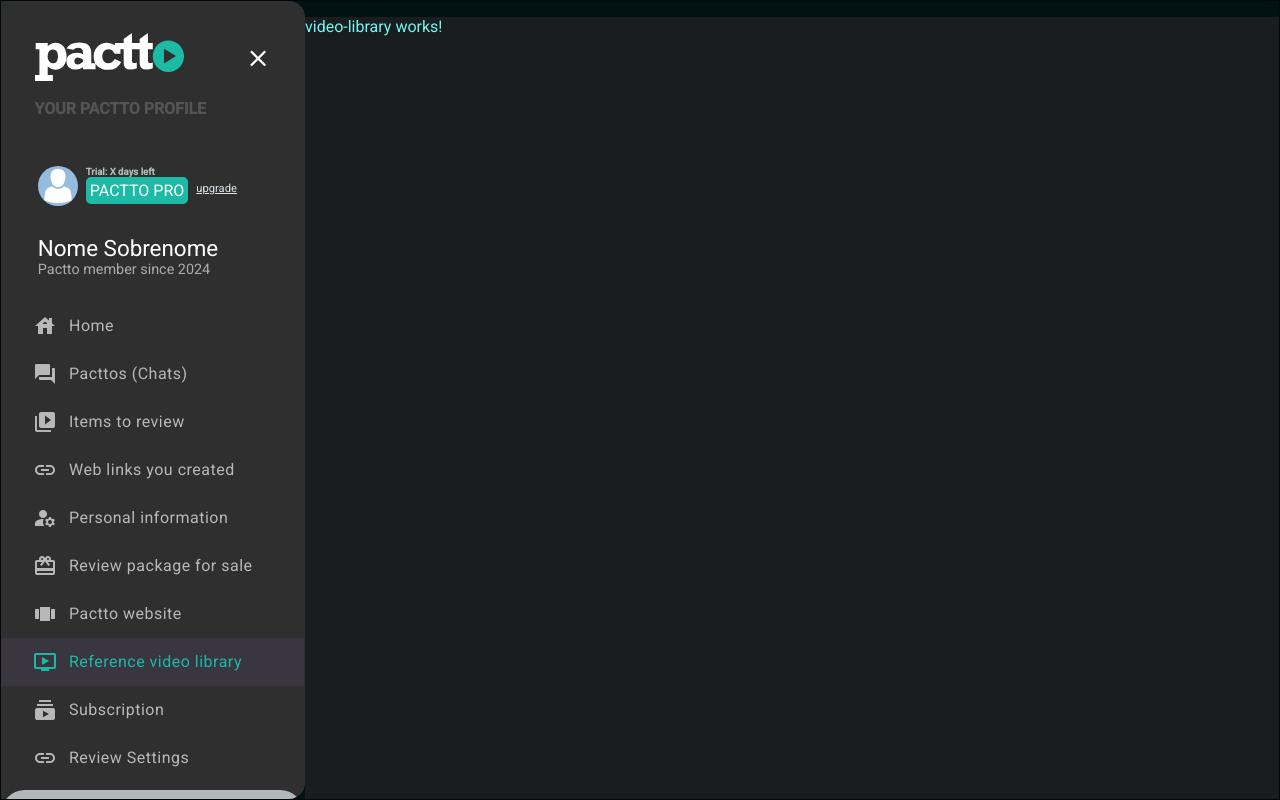
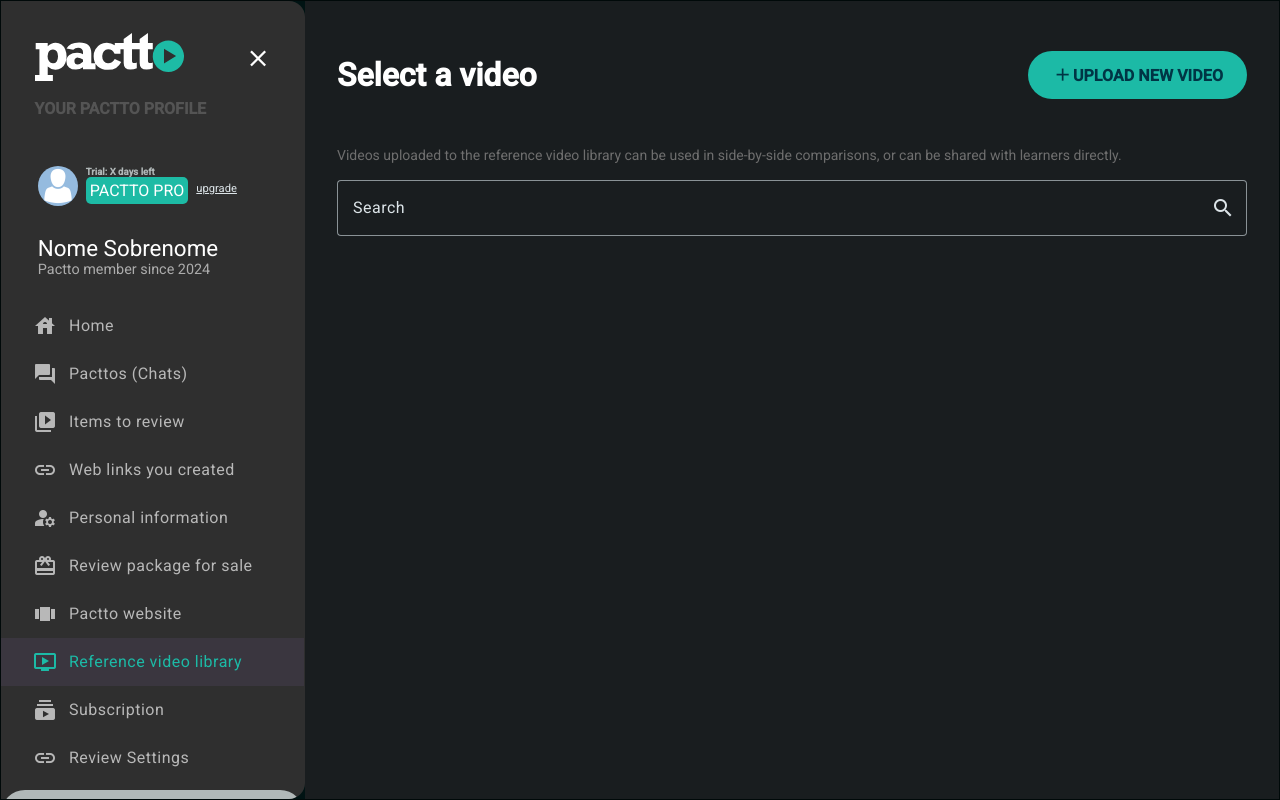
Before and after one commit to JNaicraG/pactto-dashboard, an Angular app: page /library in a window 1280 px wide. Built offline with nearby package versions, Linux system fonts and the light colour scheme.

Commit message:
feat(videoLibrary): created and implemented video library and routes (the mockup)

```diff
--- a/src/app/app.routes.ts
+++ b/src/app/app.routes.ts
@@ -10,8 +10,8 @@
     { path:'home' , component: HomeComponent },
     { path:'pacttos' , component: PacttosComponent },
     { path:'videos-to-review' , component: ReviewVideosComponent },
+    { path:'library' , component: VideoLibraryComponent },
     { path:'shared-links' , component: SharedLinksComponent },
-    { path:'library' , component: VideoLibraryComponent },
     { path:'', component: HomeComponent, pathMatch:'full' },
     { path:'**', component: NotFoundComponent },
 ];
--- a/src/app/pages/video-library/video-library.component.html
+++ b/src/app/pages/video-library/video-library.component.html
@@ -1 +1,8 @@
-<p>video-library works!</p>
+<app-container class="container">
+    <div>
+        <h1>Select a video</h1>
+        <app-file-upload class="file-upload"></app-file-upload>
+    </div>
+    <h3>Videos uploaded to the reference video library can be used in side-by-side comparisons, or can be shared with learners directly.</h3>
+    <app-search-bar [queryControl]="queryControl"></app-search-bar>
+</app-container>
--- a/src/app/pages/video-library/video-library.component.scss
+++ b/src/app/pages/video-library/video-library.component.scss
@@ -0,0 +1,28 @@
+.container {
+    margin: 0;
+    padding: 1.1rem 2rem;
+    //min-width: 100%;
+
+    div {
+        //min-width: 100%;
+        padding: 1rem 0;
+        display: flex;
+        justify-content: space-between;
+        align-items: center;
+
+        h1 {
+            color: #fff;
+            font: bold 2rem 'Roboto', 'Helvetica Neue', 'sans-serif';
+        }
+
+        .file-upload {
+            width: fit-content;
+            flex-wrap: wrap;
+        }
+    }
+
+    h3{
+        font: 14px/21px 'Roboto';
+        color:#6e6e6e;
+    }
+}
--- a/src/app/pages/video-library/video-library.component.ts
+++ b/src/app/pages/video-library/video-library.component.ts
@@ -1,12 +1,53 @@
 import { Component } from '@angular/core';
+import { FormControl } from '@angular/forms';
+import { Observable, startWith, map } from 'rxjs';
+import { ContainerComponent } from '../../components/shared/container/container.component';
+import { SearchBarComponent } from '../../components/shared/search-bar/search-bar.component';
+import { FileUploadComponent } from '../../components/shared/file-upload/file-upload.component';
 
 @Component({
   selector: 'app-video-library',
   standalone: true,
-  imports: [],
+  imports: [
+    ContainerComponent,
+    SearchBarComponent,
+    FileUploadComponent
+  ],
   templateUrl: './video-library.component.html',
   styleUrl: './video-library.component.scss'
 })
 export class VideoLibraryComponent {
 
+
+  queryControl:FormControl = new FormControl('');
+  query: any = '';
+
+  ngOnInit(): void {
+    this._updateFilter()
+      .subscribe(cardsAtualizados => {
+        //this.query = queryAtual;
+        //this.cardsFiltrados = cardsAtualizados;
+      });
+  }
+
+
+  private _updateFilter(): Observable<any> {
+    return this.queryControl.valueChanges.pipe(
+      startWith(''),
+      map(value => this._filter(value as string || ''))
+    );
+  }
+
+
+  private _filter(query: string): any[] {
+    //if (query === '') {
+    //  return this.cards;
+    //}
+    //const filteredValue = query.toLowerCase();
+    //const cardsFiltrados = this.cards.filter(card => card.titulo.toLowerCase().includes(filteredValue));
+    //return cardsFiltrados;
+    return [''];
+  }
+
+
 }
```
